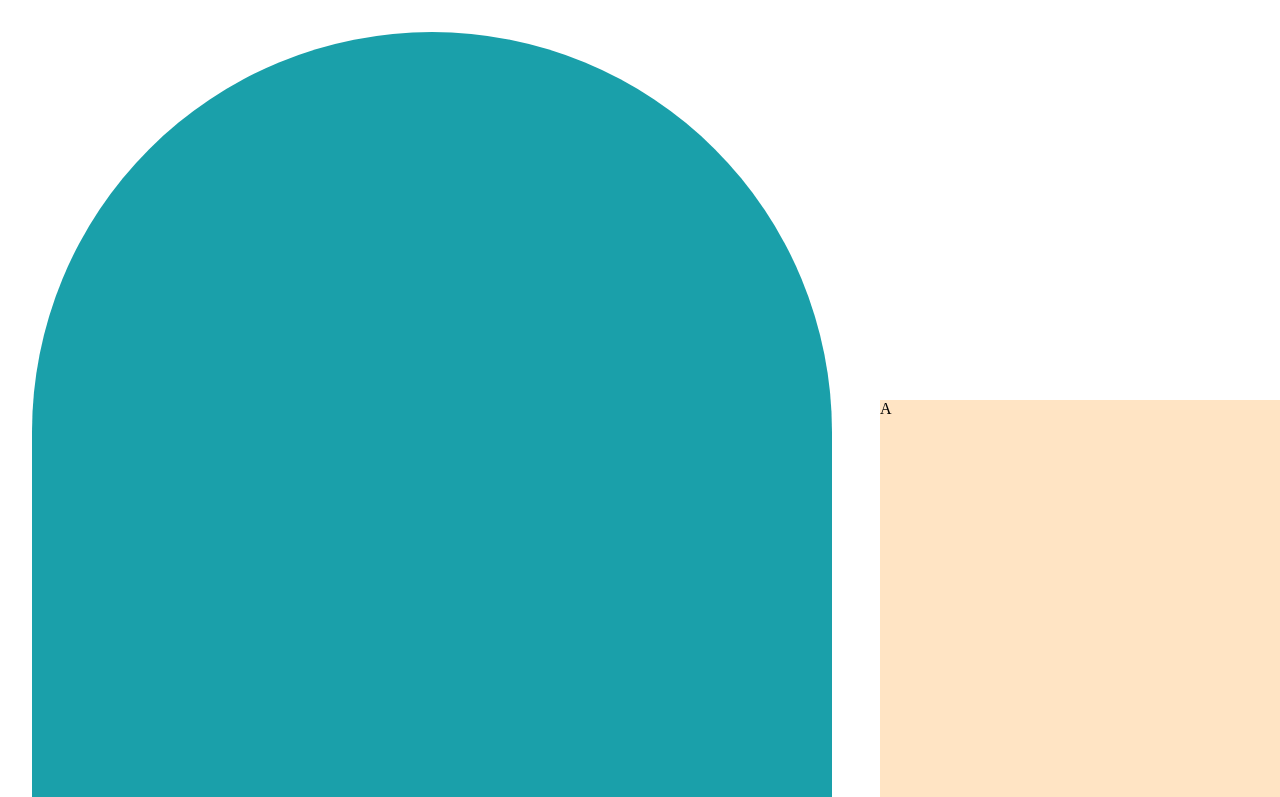
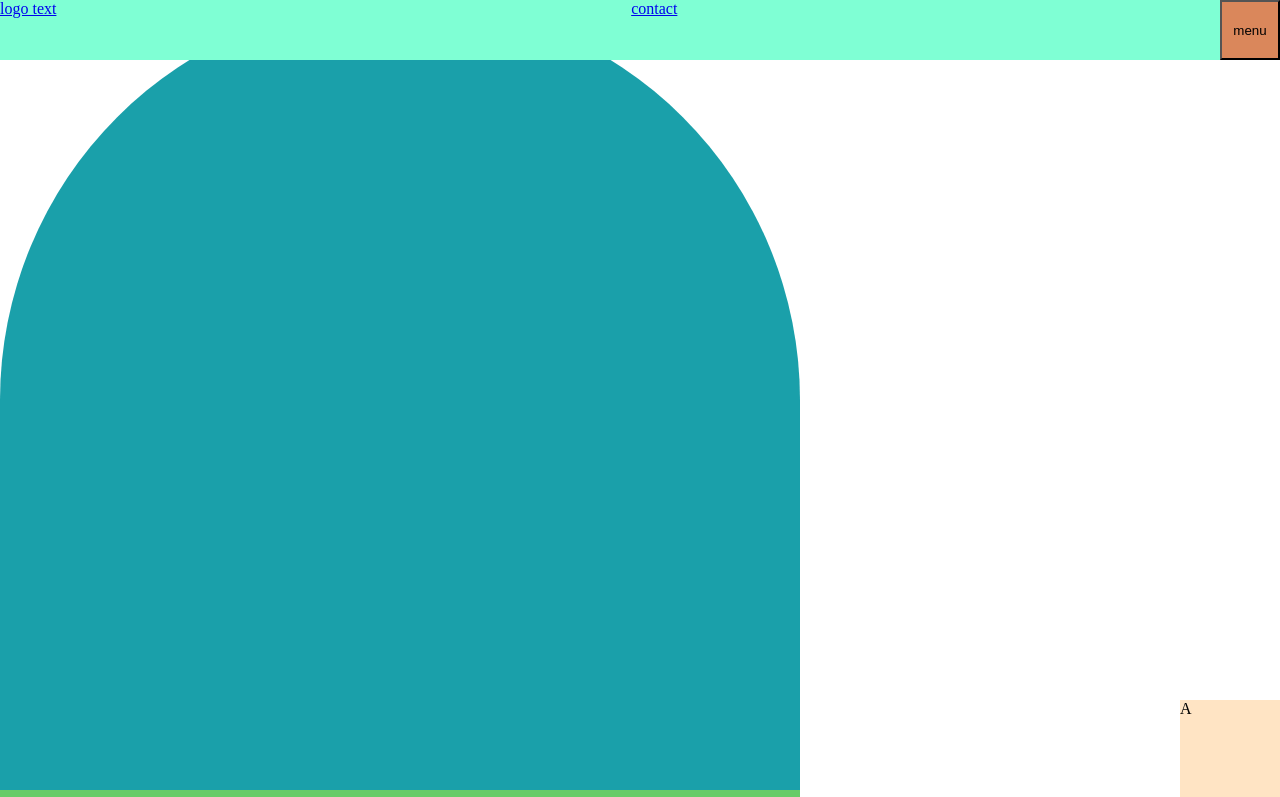
Before and after one commit to HegedusAlexandra/w3-practice, a plain HTML site: page frontend/index.html in a window 1280 px wide. Shown: the top 797 px of the page. Drawn offline with Linux system fonts and the light colour scheme.

Commit message:
position

```diff
--- a/frontend/index.html
+++ b/frontend/index.html
@@ -8,6 +8,13 @@
 	<link rel="stylesheet" href="style.css">
 </head>
 <body>
+	<header>
+		<a href="/" id="logo">logo text</a>
+		<nav>
+			<a href="#contact">contact</a>
+			<button>menu</button>
+		</nav>
+	</header>
 	<div class="first"></div>
 	<div >
 		<div>
--- a/frontend/style.css
+++ b/frontend/style.css
@@ -1,14 +1,66 @@
-body {
+body,
+body *{
+
     margin: 0vh;
-    padding: 4vh;
+    padding: 0vh;
+
+    box-sizing: border-box;
+}
+
+header {
+
+    position:fixed;
+
+    top: 0%;
+    left: 0%;
+
+    width:100%;
+    height: 60px;
+
+    background-color: aquamarine;
+
+    z-index: 100;
+}
+
+#logo,
+header nav {
+
+    display: inline-block;
+
+    width: 49%;
+    height: 100%;
+}
+
+header nav a {
+
+    display: block;
+
+    width: 100px;
+    height: 100%;
+
+}
+
+header nav button {
+
+    position: absolute;
+
+    width: 60px;
+    height: 60px;
+
+    right: 0;
+    top: 0;
+
+    background-color: rgba(230, 119, 75, 0.881);
 }
 
 div.first {
+
     border-top-left-radius: 50%;
     border-top-right-radius: 50%;
 }
 
 div.first+div {
+
     border-left: 10px solid rgb(255, 0, 0);
 }
 
@@ -17,32 +69,36 @@ div.first-most-inner {
     border-radius: 50%;
 }
 
-body > div.first,
+body > div.first ,
 div.first-most-inner {
-      border-bottom: 10px solid rgb(104, 204, 104);
+
+    border-bottom: 10px solid rgb(104, 204, 104);
 }
 
 div.first-most-inner::before {
+
     content: "A";
     position: fixed ;
     display: block ;
     right: 0vh;
     bottom: 0vh;
-    width: 50vh;
-    height: 50vh;
-
+    width: 100px;
+    height: 100px;
     background-color: bisque;
 }
 
 div.first-most-inner::after {
+
     content: "B"
 }
 
 div {
+
     box-sizing: border-box;
 }
 
 div.first-most-inner:hover {
+
     background-color: black;
 }
 
```
